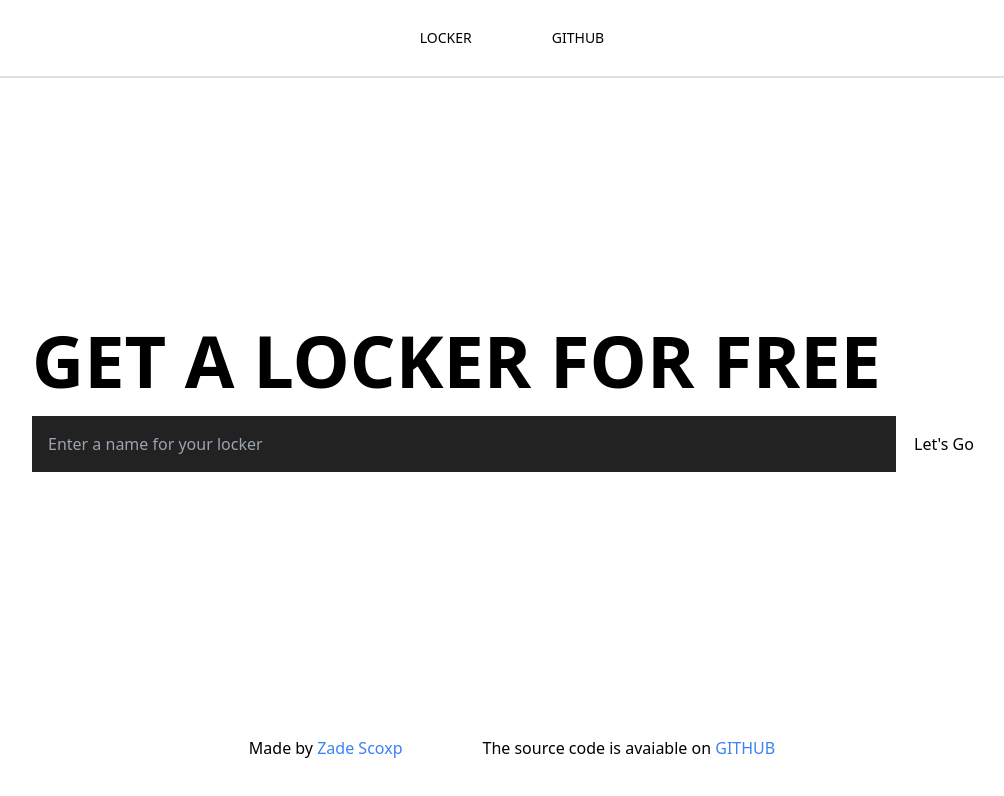
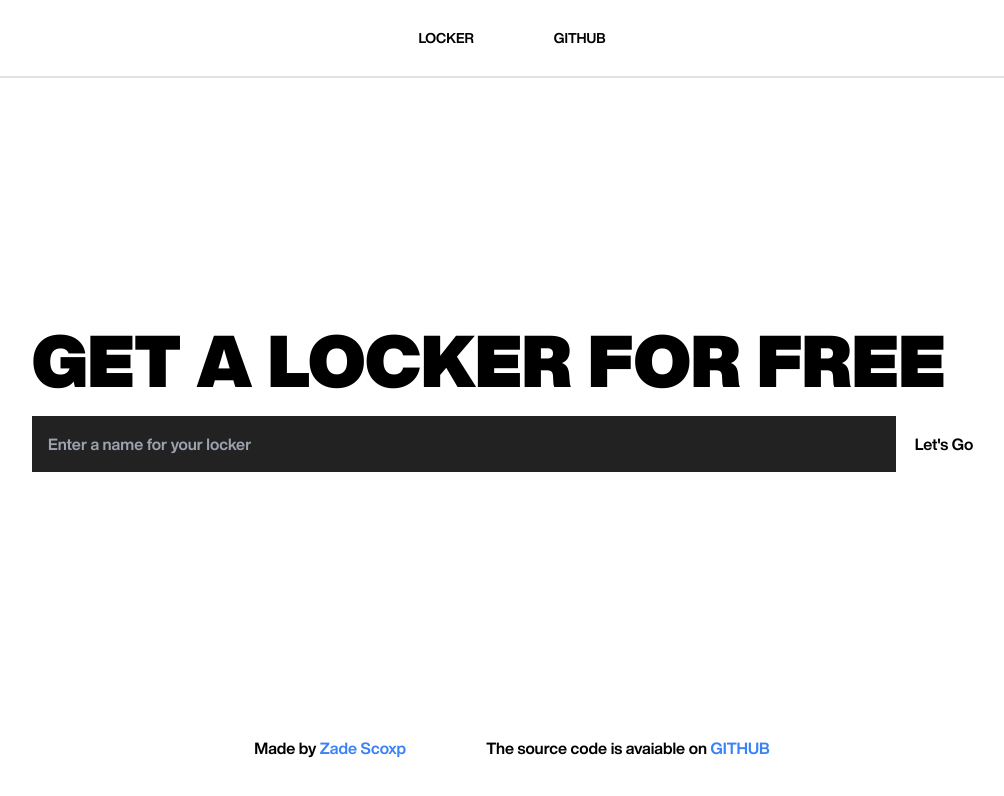
Before and after one commit to zadescoxp/locker-frontend, a Next.js app: page / in a window 1280 px wide. Shown: the top 796 px of the page, without its empty margins (128-1132 px from the left). Built offline with nearby package versions, Linux system fonts and the light colour scheme; what hmm-api would draw is missing.

Commit message:
font config

```diff
--- a/src/app/layout.tsx
+++ b/src/app/layout.tsx
@@ -1,10 +1,54 @@
 import type { Metadata } from "next";
 import { Toaster } from "sonner";
 import "./globals.css";
+import localFont from "next/font/local";
+
 export const metadata: Metadata = {
-  title: "Create Next App",
-  description: "Generated by create next app",
+  title: "VOUZ",
+  description:
+    "Vouz is an open-source file sharing application that requires no login. Enjoy a hasle free file sharing experience.",
 };
+
+const helvetica = localFont({
+  src: [
+    {
+      path: "../../fonts/helvetica/HelveticaNowDisplay-Thin.woff2",
+      weight: "100",
+      style: "normal",
+    },
+    {
+      path: "../../fonts/helvetica/HelveticaNowDisplay-Regular.woff2",
+      weight: "200",
+      style: "normal",
+    },
+    {
+      path: "../../fonts/helvetica/HelveticaNowDisplay-Medium.woff2",
+      weight: "300",
+      style: "normal",
+    },
+    {
+      path: "../../fonts/helvetica/HelveticaNowDisplay-Bold.woff2",
+      weight: "400",
+      style: "normal",
+    },
+    {
+      path: "../../fonts/helvetica/HelveticaNowDisplay-ExtraBold.woff2",
+      weight: "500",
+      style: "normal",
+    },
+    {
+      path: "../../fonts/helvetica/HelveticaNowDisplay-Black.woff2",
+      weight: "600",
+      style: "normal",
+    },
+    {
+      path: "../../fonts/helvetica/HelveticaNowDisplay-ExtBlk.woff2",
+      weight: "700",
+      style: "normal",
+    },
+  ],
+  variable: "--font-helvetica",
+});
 
 export default function RootLayout({
   children,
@@ -13,7 +57,7 @@ export default function RootLayout({
 }>) {
   return (
     <html lang="en">
-      <body className={`antialiased`}>
+      <body className={`${helvetica.variable} antialiased helvetica`}>
         <Toaster position="bottom-left" richColors />
         {children}
       </body>
```
